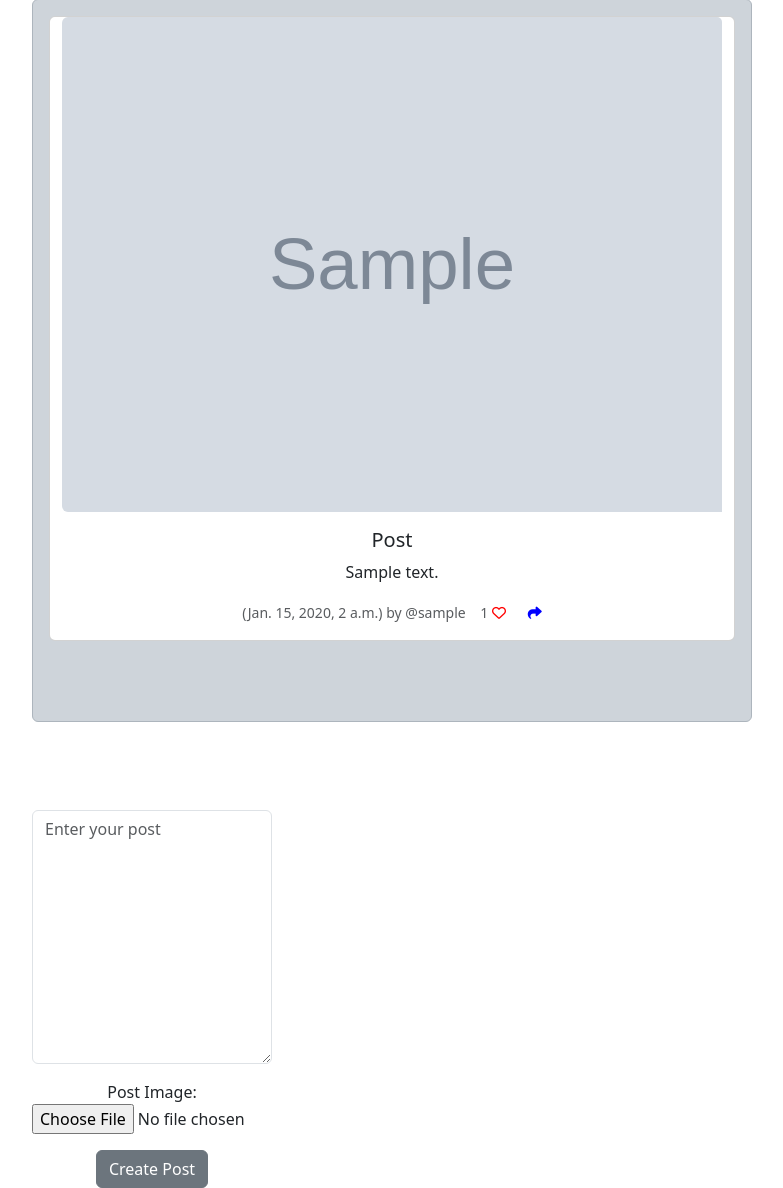
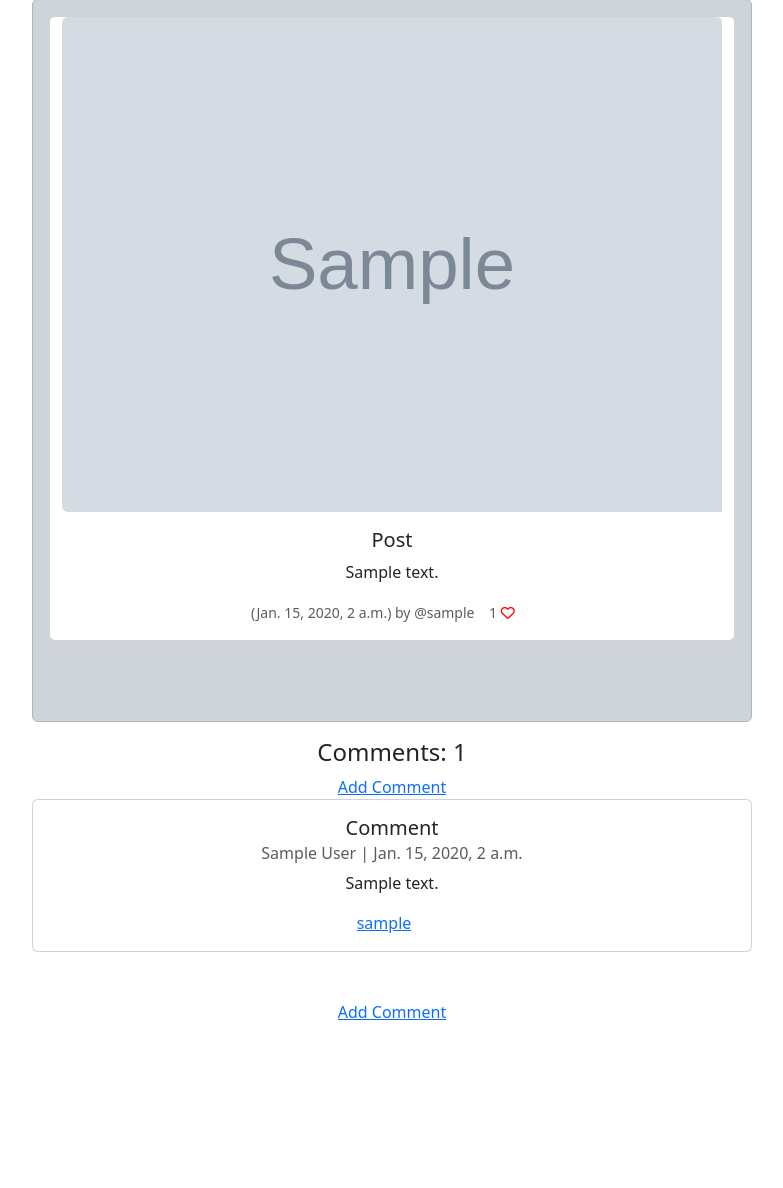
Before and after one commit to dfloresca/bundlejoy, a Django app: template social/templates/show_post.html in a window 1280 px wide. Shown: the part 129-1317 px from the top of the page, without its empty margins (62-845 px from the left). After the commit the page ends 1149 px from the top, so only its background shows below. Run offline with Django 5.2, Linux system fonts and the light colour scheme; the template is opened without the code that fills it: values that come from a table or form of the project are taken from there, others are empty; tables that the repository leaves empty hold one stand-in row (values such as "Sample post"); grey boxes marked "Sample" are stand-in pictures; some libraries are stand-ins or nearby versions.

Commit message:
feat: added comments and form to create comments on show_post

```diff
--- a/social/templates/home.html
+++ b/social/templates/home.html
@@ -47,7 +47,7 @@
                                 <!-- <img src="{% static 'images/user.jpeg' %}" width=50 height=50 class="card-img-top img-fluid rounded-start" alt="{{profile.user.username}}"/> -->
                             {% endif %}
                                 <div class="card-body">
-                                    <h5 class="card-title">Post</h5>
+                                    <h5 class="card-title">{{ post.title}} </h5>
                                     <p class="card-text">{{ post.body }} <br/></p>
                                     <p class="card-text"><small class="text-body-secondary">
                                         ({{ post.created_at }}) by
--- a/social/templates/show_post.html
+++ b/social/templates/show_post.html
@@ -60,8 +60,7 @@
                                     <a href="{% url 'post_like' post.id %}"><i class="fa fa-heart-o" style="color:red"></i></a>
                                 {% endif %}
                                 &nbsp;&nbsp;&nbsp;&nbsp;
-                                <a href="{% url 'post_show' post.id %}">
-                                    <i class="fa-solid fa-share" style="color:blue"></i></a>
+
                             </small></p>
                         </div>
                     </div>
@@ -69,15 +68,49 @@
                 </div>
             </div> <br /> <br />
         </div>
+        <h4>Comments: {{ post.comments.count}}</h4>
+        {% if not post.comments.all %}
+            No comments yet <a href="#">Add One</a>
+            {% if request.user.is_authenticated %}
+            <form method="POST" action="{% url 'comment' post.id %}">
+                {% csrf_token %}
+                <div class="input-group m-0">
+                    <input type="text" class="form-control" placeholder="Add a Comment" name="comment" aria-label="Add a comment" aria-describedby="button-addon2" required="true">
+                    <button class="btn btn-outline-secondary" type="submit" id="button-addon2">Comment</button>
+                </div>
+            </form>
+            {% endif %}
+        {% else %}
+
+        <a href="">Add Comment</a>
+        {% if request.user.is_authenticated %}
+        <form method="POST" action="{% url 'comment' post.id %}">
+            {% csrf_token %}
+            <div class="input-group m-0">
+                <input type="text" class="form-control" placeholder="Add a Comment" name="comment" aria-label="Add a comment" aria-describedby="button-addon2" required="true">
+                <button class="btn btn-outline-secondary" type="submit" id="button-addon2">Comment</button>
+            </div>
+        </form>
+
+        {% endif %}
+        <br/>
+            {% for comment in post.comments.all %}
+            <div class="card">
+                <div class="card-body">
+                    <h5 class="card-title">Comment</h5>
+                    <h6 class="card-subtitle mb-2 text-body-secondary">{{ comment.user.first_name }} {{ comment.user.last_name }} | {{ comment.date_added }}</h6>
+                    <p class="card-text">{{ comment.body }}</p>
+                    <a href="{% url 'profile' comment.user.id %}" class="card-link">{{ comment.user.username}}</a>
+                    <a href="#" class="card-link"></a>
+                </div>
+            </div>
+            {% endfor %}
+        {% endif %}
+        <br/><br/>
+        <a href="">Add Comment</a>
+        <br/><br/>
         <div class="col-4">
             <br /><br /><br />
-            {% if form %}
-            <form method=POST>
-                {% csrf_token %}
-                {{ form.as_p }}
-                <button type="submit" class="btn btn-secondary">Create Post</button>
-            </form>
-            {% endif %}
         </div>
     </div>
 </div>
```
